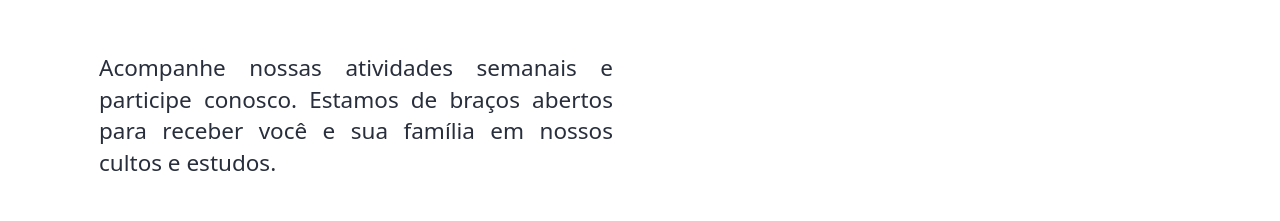
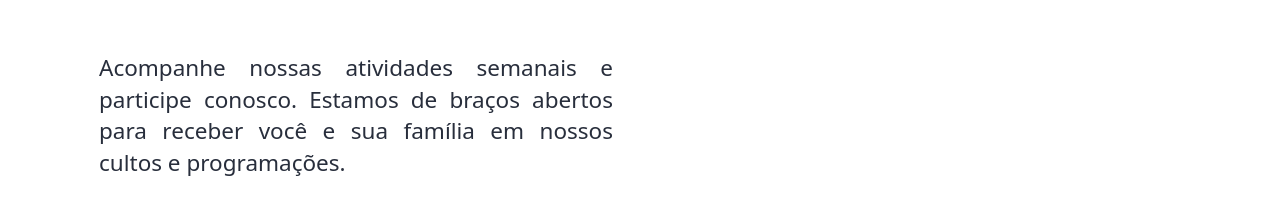
Before and after one commit to CoutinhoGustav/plataforma-ibrc, a React (Vite) app: page /programacoes in a window 1280 px wide. Shown: the part 866-1087 px from the top of the page. Built offline with nearby package versions, Linux system fonts and the light colour scheme.

Commit message:
atualização

```diff
--- a/src/pages/Programacoes.jsx
+++ b/src/pages/Programacoes.jsx
@@ -55,7 +55,7 @@ const Programacoes = () => {
                     </div>
 
                     <p className="text-lg md:text-xl mb-10 opacity-90 leading-relaxed max-w-2xl text-justify">
-                        Acompanhe nossas atividades semanais e participe conosco. Estamos de braços abertos para receber você e sua família em nossos cultos e estudos.
+                        Acompanhe nossas atividades semanais e participe conosco. Estamos de braços abertos para receber você e sua família em nossos cultos e programações.
                     </p>
 
                     <div className="flex justify-center md:justify-start">
```
